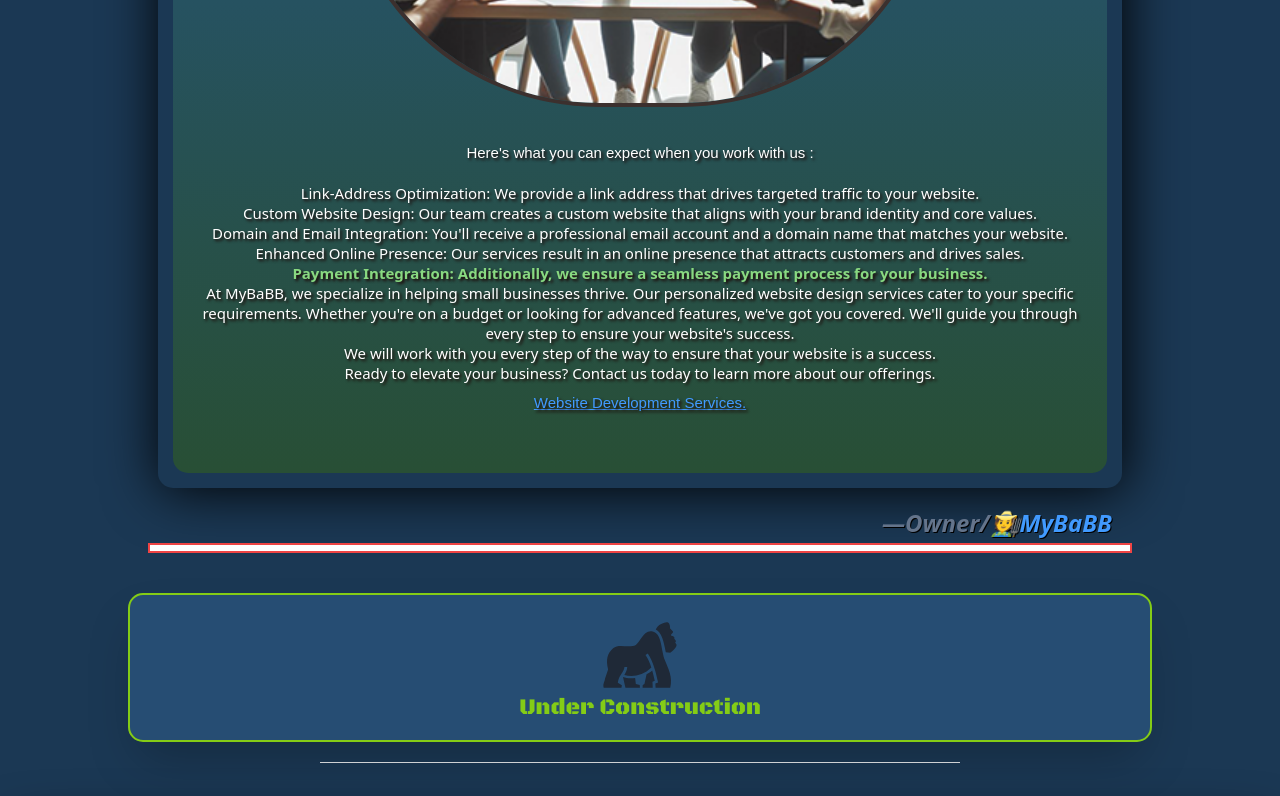
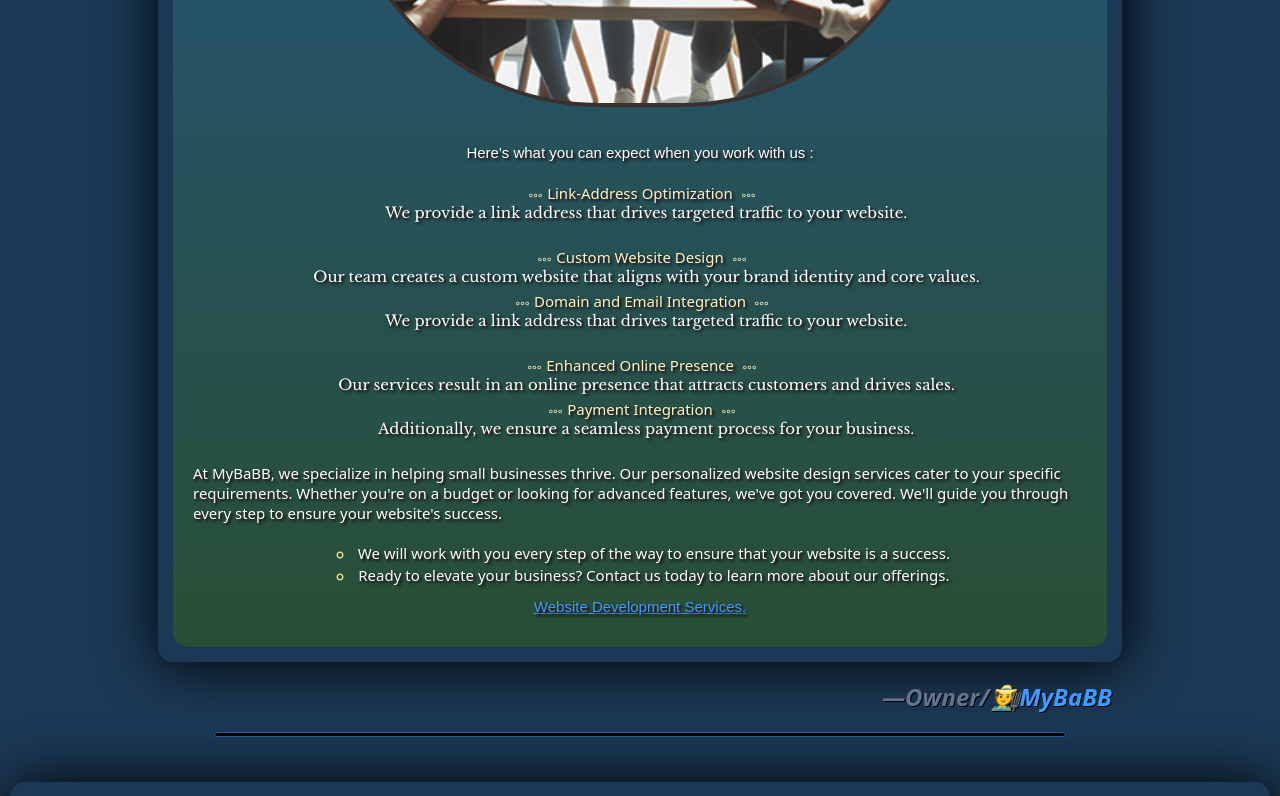
Before and after one commit to MyBaBB/About_MyBaBB, a React (Vite) app: page / in a window 1280 px wide. Shown: the part 1180-1976 px from the top of the page. Built offline with nearby package versions, Linux system fonts and the light colour scheme; a web font is replaced by a local one.

Commit message:
section B look ok for now, move on to section c

```diff
--- a/src/components/MainFolder/ContainerFolder/Container.jsx
+++ b/src/components/MainFolder/ContainerFolder/Container.jsx
@@ -14,11 +14,9 @@ const Container = () => {
                       text-center dark:bg-black  dark:text-white "
     >
       <SectionA />
-
       <SectionB />
 
       <div>
-        <hr className="mx-auto w-1/2 bg-black dark:bg-white" />
         <br />
         <br id="YourBrand" className="scroll-m-[-4rem]" />
         <div className="p-0 sm:p-4">
--- a/src/components/MainFolder/ContainerFolder/SectionBFolder/SectionB.jsx
+++ b/src/components/MainFolder/ContainerFolder/SectionBFolder/SectionB.jsx
@@ -3,8 +3,8 @@ import React from "react";
 import { RiDoubleQuotesL } from "react-icons/ri";
 import { RiDoubleQuotesR } from "react-icons/ri";
 import LightBulb from "./400x344workers.png";
-import Gorilla from "../../../Gorilla";
-
+import { RxDot } from "react-icons/rx";
+import { PiDotsThreeOutlineLight } from "react-icons/pi";
 const SectionB = () => {
   return (
     <div>
@@ -25,7 +25,7 @@ const SectionB = () => {
               >
                 <blockquote
                   className="relative content-center rounded-3xl
-                     bg-gradient-to-b from-varDARKBLUEFEATHER to-varMEDDUCKHEAD py-12 dark:bg-black"
+                     bg-gradient-to-b from-varDARKBLUEFEATHER to-varMEDDUCKHEAD pt-12 dark:bg-black"
                 >
                   <h3
                     id="weHelp"
@@ -38,7 +38,7 @@ const SectionB = () => {
                       <span className="imQuotes inline-block">
                         <RiDoubleQuotesL />
                       </span>
-                      &nbsp; I facilitate
+                      &nbsp; I can facilitate
                     </span>{" "}
                     business growth by establishing and enhancing your online{" "}
                     <span className="whitespace-nowrap ">
@@ -74,39 +74,88 @@ const SectionB = () => {
                       </span>
                       <br />
                       <br />
-                      <span>
-                         Link-Address Optimization:
-                         We provide a link address that drives targeted traffic to your website.
+                      <div>
+                        <span className="relative  whitespace-nowrap text-amber-100">
+                          &nbsp;
+                          <PiDotsThreeOutlineLight className="inline-block  text-amber-100" />
+                          &nbsp;Link-Address Optimization &nbsp;
+                          <PiDotsThreeOutlineLight className="inline-block  text-amber-100" />
+                        </span>
+                        <p className="Libre_Baskerville mb-[4px] ">
+                          &nbsp;&nbsp; We provide a link address that drives
+                          targeted traffic to your website.
+                        </p>
                         <br />
-                        Custom Website Design:
-                        Our team creates a custom website that aligns with your brand identity and core values.
+
+                        <span className="relative  whitespace-nowrap text-amber-100">
+                          &nbsp;
+                          <PiDotsThreeOutlineLight className="inline-block  text-amber-100" />
+                          &nbsp;Custom Website Design &nbsp;
+                          <PiDotsThreeOutlineLight className="inline-block  text-amber-100" />
+                        </span>
+                        <p className="Libre_Baskerville mb-[4px] ">
+                          &nbsp;&nbsp; Our team creates a custom website that
+                          aligns with your brand identity and core values.
+                        </p>
+
+                        <span className="relative whitespace-nowrap text-amber-100">
+                          &nbsp;
+                          <PiDotsThreeOutlineLight className="inline-block  text-amber-100" />
+                          &nbsp;Domain and Email Integration &nbsp;
+                          <PiDotsThreeOutlineLight className="inline-block  text-amber-100" />
+                        </span>
+                        <p className="Libre_Baskerville mb-[4px] ">
+                          &nbsp;&nbsp; We provide a link address that drives
+                          targeted traffic to your website.
+                        </p>
                         <br />
-                         Domain and Email Integration:
-                         You&apos;ll receive a professional email account and a domain name that matches your website.
+
+                        <span className="relative  whitespace-nowrap text-amber-100">
+                          &nbsp;
+                          <PiDotsThreeOutlineLight className="inline-block  text-amber-100" />
+                          &nbsp;Enhanced Online Presence &nbsp;
+                          <PiDotsThreeOutlineLight className="inline-block  text-amber-100" />
+                        </span>
+                        <p className="Libre_Baskerville mb-[4px] ">
+                          &nbsp;&nbsp; Our services result in an online presence
+                          that attracts customers and drives sales.
+                        </p>
+
+                        <span className="relative  whitespace-nowrap text-amber-100">
+                          &nbsp;
+                          <PiDotsThreeOutlineLight className="inline-block  text-amber-100" />
+                          &nbsp;Payment Integration &nbsp;
+                          <PiDotsThreeOutlineLight className="inline-block  text-amber-100" />
+                        </span>
+                        <p className="Libre_Baskerville mb-[4px] ">
+                          &nbsp;&nbsp; Additionally, we ensure a seamless
+                          payment process for your business.
+                        </p>
+
                         <br />
-                        Enhanced Online Presence:
-                        Our services result in an online presence that attracts customers and drives sales.
-                        <br />
-                        <span
-                          style={{ color: "#89d981" }}
-                          className="font-bold"
-                        >
-                         Payment Integration:
-                         Additionally, we ensure a seamless payment process for your business.
-
-                        </span>
-                        <br />
-                      </span>
-                      At MyBaBB, we specialize in helping small businesses thrive.
-                       Our personalized website design services cater to your specific requirements.
-                       Whether you&apos;re on a budget or looking for advanced features,
-                      we&apos;ve got you covered.
-                      We&apos;ll guide you through every step to ensure your website&apos;s success.
+                      </div>
+                      <p className="text-left">
+                        At MyBaBB, we specialize in helping small businesses
+                        thrive. Our personalized website design services cater
+                        to your specific requirements. Whether you&apos;re on a
+                        budget or looking for advanced features, we&apos;ve got
+                        you covered. We&apos;ll guide you through every step to
+                        ensure your website&apos;s success.
+                      </p>
                       <br />
-                      We will work with you every step of the way to ensure that
-                      your website is a success.
+                      <RxDot
+                        size={20}
+                        className="inline-block text-amber-200"
+                      />
+                      &nbsp; We will work with you every step of the way to
+                      ensure that your website is a success.
                       <br />
-                      Ready to elevate your business? Contact us today to learn more about our offerings.
+                      <RxDot
+                        size={20}
+                        className="inline-block text-amber-200"
+                      />
+                      &nbsp; Ready to elevate your business? Contact us today to
+                      learn more about our offerings.
                       <br />
                       <div className="relative my-4 text-center text-2xl">
                         <a
@@ -138,9 +187,11 @@ const SectionB = () => {
             </div>
           </div>
         </div>
-        <hr className=" w-50 h-4 border-2 border-red-500 bg-white" />
       </div>
-      <Gorilla />
+      <hr
+        className=" m-auto mb-[-2.5rem] mt-[-2.5rem] h-[5px] w-[80%]
+rounded-xl border-[1px] border-varMEDBLUEFEATHER bg-black dark:bg-gray-800"
+      />
     </div>
   );
 };
```
Also changed, not shown: src/components/MainFolder/ContainerFolder/SectionCFolder/SectionC.css (added), src/components/MainFolder/ContainerFolder/SectionCFolder/SectionC.jsx (added).
